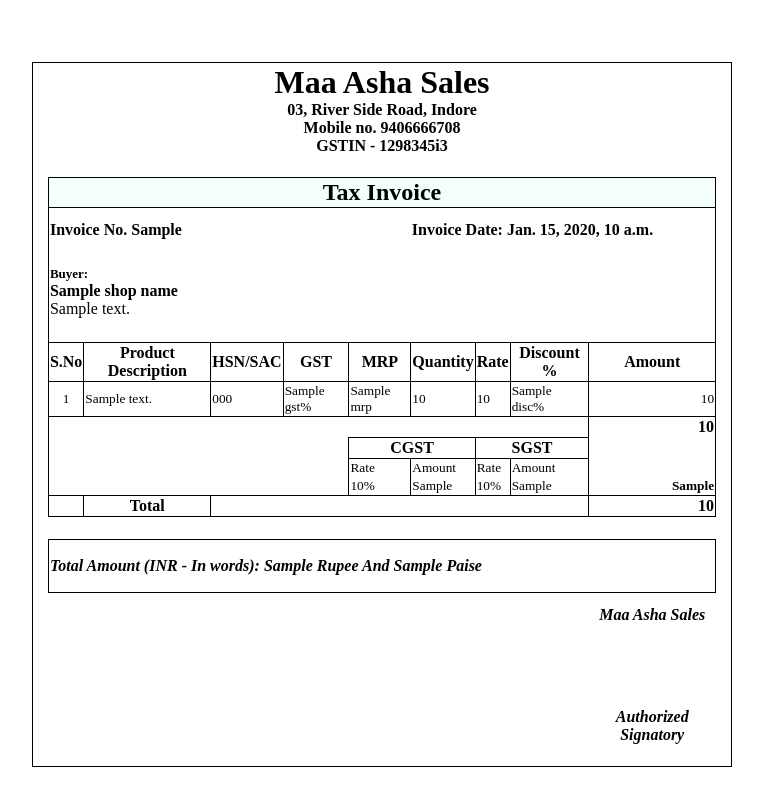
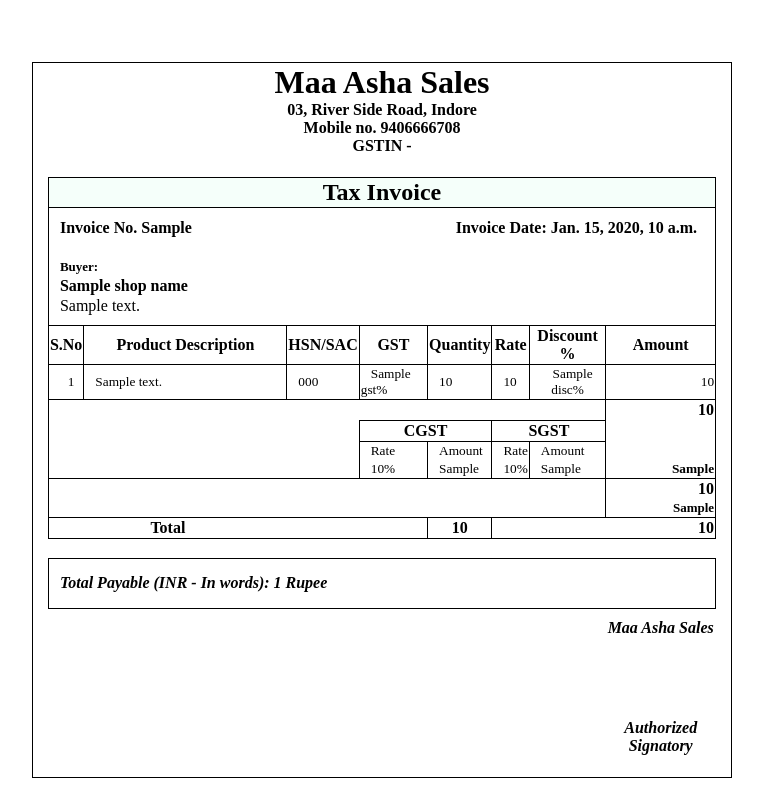
Before and after one commit to DharmeshAsodiya/myaccountant, a Django app: template templates/order/invoice.html in a window 1280 px wide. Shown: the whole page, without its empty margins (258-1021 px from the left). Run offline with Django 3.2, Linux system fonts and the light colour scheme; the template is opened without the code that fills it: most values are stand-ins (such as "Sample title", 1, 10 or a date in 2020); parts of the project's set-up code (start-up, migrations or seed data) failed here and were passed over.

Commit message:
invoice fixes

```diff
--- /dev/null
+++ b/order/templatetags/custom_filters.py
@@ -0,0 +1,7 @@
+from django import template
+register = template.Library()
+
+
+@register.filter
+def total_quantity(arg):
+    return sum(d.get('qty') for d in arg)
--- a/order/views.py
+++ b/order/views.py
@@ -17,7 +17,6 @@ class OrderCreateView(BaseAdminViews):
         return context_data
 
     def post(self, request):
-        print(request.POST)
         shop_id = request.POST.get("shop_id")
         product_list = request.POST.getlist("product_id")
         quantity_list = request.POST.getlist("quantity")
--- a/templates/order/invoice.html
+++ b/templates/order/invoice.html
@@ -1,5 +1,5 @@
-<!DOCTYPE html>
-<html lang="en">
+{% load i18n static %}
+{% load custom_filters %}
 <head>
     <meta charset="UTF-8">
     <title>Order Invoice</title>
@@ -26,15 +26,17 @@
     }
 
     table th{
+        text-indent: 0px;
         border-collapse: collapse;
         border: solid;
         text-align: center;
         vertical-align: center;
-        border-width: thin;
+        border-width: 1.5px;;
     }
     table td{
+        text-indent: 10px;
         border: solid;
-        border-width: thin;
+        border-width: 1.5px;;
         border-bottom-width: 0px;
         border-top-width: 0px;
     }
@@ -45,7 +47,7 @@
     </br>
     </br>
     <table class="invoice">
-        <tr style="border-bottom: hidden;"><th height="20px"> <b style="font-size:xx-large;">Maa Asha Sales</b></br>03, River Side Road, Indore</br>Mobile no. 9406666708</br>GSTIN - 1298345i3</th></tr>
+        <tr style="border-bottom: hidden;"><th height="20px"> <b style="font-size:xx-large;">Maa Asha Sales</b></br>03, River Side Road, Indore</br>Mobile no. 9406666708</br>GSTIN - </th></tr>
         <tr>
             <td>
                 <table class="content">
@@ -54,34 +56,34 @@
                      <div align="center"><b style="font-size: x-large;">Tax Invoice</b></div>
                     </th>
                  </thead>
-                    <tr><td colspan="5" height="10px" style="border-right-width: 0px;"></td><td colspan="4" height="10px" style="border-left-width: 0px;"></td></tr>
-                    <tr><td colspan="5" style="border-right-width: 0px;"><b>Invoice No. {{invoice_no}}</b></td><td colspan="4" style="border-left-width: 0px;"><b>Invoice Date: {{invoice_date}}</b></td></tr>
-                    <tr><td colspan="9"  height="100px" ><b style="font-size: small;">Buyer:</b></br> <b>{{shop_name}}</b></br> {{shop_address}}</b></td></tr>
-                    <tr><th width="5px">S.No</th><th>Product Description</th><th>HSN/SAC</th><th>GST</th><th>MRP</th><th>Quantity</th><th>Rate</th><th>Discount %</th><th>Amount</th></tr>
+                    <tr><td colspan="4" height="10px" style="border-right-width: 0px;"></td><td colspan="4" height="10px" style="border-left-width: 0px;"></td></tr>
+                    <tr><td colspan="4" style="border-right-width: 0px;"><b>Invoice No. {{invoice_no}}</b></td><td colspan="4" style="border-left-width: 0px; text-align:center;"><b>Invoice Date: {{invoice_date}}</b></td></tr>
+                    <tr><td colspan="8"  height="20px" ></td></tr>
+                    <tr ><td colspan="8" ><b style="font-size: small;">Buyer:</b></td></tr>
+                    <tr ><td colspan="8" ><b>{{shop_name}}</b></td></tr>
+                    <tr ><td colspan="8" >{{shop_address}}</td></tr>
+                    <tr><td colspan="8"  height="10px" ></td></tr>
+                    <tr><th width="5px">S.No</th><th>Product Description</th><th>HSN/SAC</th><th>GST</th><th>Quantity</th><th>Rate</th><th>Discount %</th><th>Amount</th></tr>
                     {% for item in item_details %}
-                    <tr style="font-size:smaller"><td style="text-align:center;">{{ forloop.counter }}</td><td>{{item.product_desc}}</td><td>{{item.hsn_code}}</td><td>{{item.gst}}%</td><td>{{item.mrp}}</td><td>{{item.qty}}</td><td>{{item.price}}</td><td>{{item.disc}}%</td><td style="text-align:right;">{{item.amount}}</td></tr>
+                    <tr style="font-size:smaller"><td style="text-align:center;">{{ forloop.counter }}</td><td width="200px">{{item.product_desc}}</td><td>{{item.hsn_code}}</td><td>{{item.gst}}%</td><td>{{item.qty}}</td><td>{{item.price}}</td><td style="text-align:center;">{{item.disc}}%</td><td style="text-align:right;">{{item.amount}}</td></tr>
                     {% endfor %}
-                    <tr><th colspan="8" style="border-bottom-width: 0px;"></th><th style="border-bottom-width: 0px;text-align:right;"><b>{{sub_total}}</b></th></tr>
-                    <tr><td colspan="4" style="border-top-width:0px;"></td><th colspan="2"><b>CGST</b></th><th colspan="2"><b>SGST</b></th><td></td></tr>
-                    <tr style="font-size:smaller"><td colspan="4"></td><td>Rate</td><td>Amount</td><td>Rate</td><td>Amount</td><td></td></tr>
+                    <tr><th colspan="7" style="border-bottom-width: 0px;"></th><th style="border-bottom-width: 0px;text-align:right;"><b>{{sub_total}}</b></th></tr>
+                    <tr><td colspan="3" style="border-top-width:0px;"></td><th colspan="2"><b>CGST</b></th><th colspan="2"><b>SGST</b></th><td></td></tr>
+                    <tr style="font-size:smaller"><td colspan="3"></td><td>Rate</td><td>Amount</td><td>Rate</td><td>Amount</td><td></td></tr>
                     {% for tax, tax_value in tax_details.items %}
-                    <tr style="font-size:smaller"><td colspan="4"></td><td>{{tax}}%</td><td>{{tax_value.0}}</td><td>{{tax}}%</td><td id="totalval">{{tax_value.0}}</td><td style="text-align:right;"><b>{{tax_value.1}}</b></td></tr>
+                    <tr style="font-size:smaller"><td colspan="3"></td><td>{{tax}}%</td><td>{{tax_value.0}}</td><td>{{tax}}%</td><td id="totalval">{{tax_value.0}}</td><td style="text-align:right;"><b>{{tax_value.1}}</b></td></tr>
                     {% endfor %}
-                    <tr><th></th><th><b>Total</b></th><th colspan="6"></th><th style="text-align:right;"><b>{{final_total}}</b></th></tr>
+                    <tr><th colspan="7" style="border-bottom-width:0px;"></th><th style="text-align:right;border-bottom-width:0px;"><b>{{final_total}}</b></th></tr>
+                    <tr><td colspan="7" style="border-top-width:0px;"></td><td style="text-align:right;font-size: small;border-top-width:0px;"><b>{{roundup_diff}}</b></td></tr>
+                    <tr><th colspan="2" style="border-right-width:0px;"><b>Total</b></th><th colspan="2" style="border-left-width:0px;"></th><th>{{item_details|total_quantity}}</th><th colspan="3" style="text-align:right;"><b>{{roundup_total}}</b></th></tr>
 
-                    <tr><td colspan="9" height="20px" style="border:none;"></td></tr>
+                    <tr><td colspan="8" height="20px" style="border:none;"></td></tr>
 
-                    <tr><th height="50px" colspan="9" style="text-align:left;font-style: italic;">Total Amount (INR - In words): {{total_in_words.0|title}} Rupee And {{total_in_words.1|title}} Paise</th></tr>
-                    <tr><th colspan="8" height="10px"  style="border:none;"></th><th style="vertical-align:top;font-style: italic; border:none;"></th></tr>
-                    <tr><th colspan="8" height="100px"  style="border:none;"></th><th style="vertical-align:top;font-style: italic; border:none;">Maa Asha Sales</th></tr>
-                    <tr><th colspan="8"  style="border:none;"></th><th style="vertical-align:top;font-style: italic; border:none;">Authorized Signatory</th></tr>
+                    <tr><th height="50px" colspan="9" style="text-align:left;font-style: italic;text-indent:10px;">Total Payable (INR - In words): {{total_in_words|title}} Rupee</th></tr>
+                    <tr><th colspan="7" height="10px"  style="border:none;"></th><th style="vertical-align:top;font-style: italic; border:none;"></th></tr>
+                    <tr><th colspan="7" height="100px"  style="border:none;"></th><th style="vertical-align:top;font-style: italic; border:none;">Maa Asha Sales</th></tr>
+                    <tr><th colspan="7"  style="border:none;"></th><th style="vertical-align:top;font-style: italic; border:none;">Authorized Signatory</th></tr>
     </table>
         </td></tr>
     </table>
-
-
-
-
-
 </body>
-</html>
```
Also changed, not shown: catalogue/views.py (+6 -1 lines), order/services/ordercreator.py (+7 -3 lines), templates/order/ordercreate.html (+5 -3 lines), order/templatetags/__init__.py (added).
